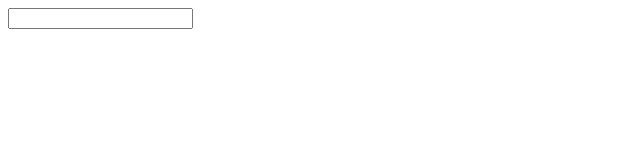
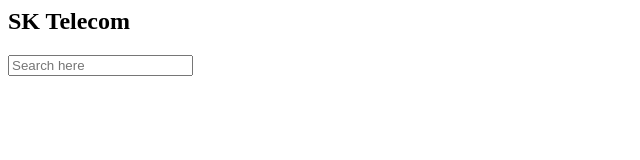
Before and after one commit to VinayBhalerao/vinaybhalerao.github.io, a plain HTML site: page index.html in a window 1280 px wide. Shown: the whole page, without its empty margins (0-640 px from the left). Drawn offline with Linux system fonts and the light colour scheme.

Commit message:
Update index.html

```diff
--- a/index.html
+++ b/index.html
@@ -1,3 +1,6 @@
+<h2>
+ SK Telecom
+</h2>
 <!-- Widget JavaScript bundle -->
 <script src="https://cloud.google.com/ai/gen-app-builder/client?hl=en_US"></script>
 
@@ -8,11 +11,4 @@
 </gen-search-widget>
 
 <!-- Element that opens the widget on click. It does not have to be an input -->
-
-
-<div class="search">
-  <input placeholder="" class="search-box" id="searchWidgetTrigger" />
-  <span class="search-button">
-    <span class="search-icon"></span>
-  </span>
-</div>
+<input placeholder="Search here" id="searchWidgetTrigger" />
```
